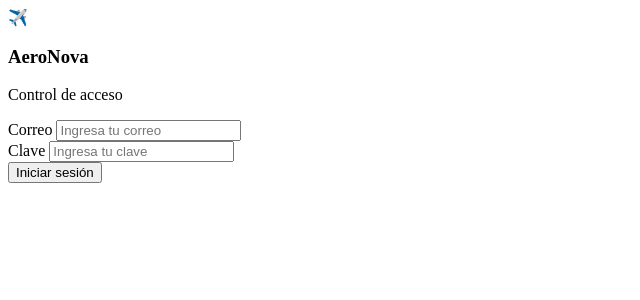
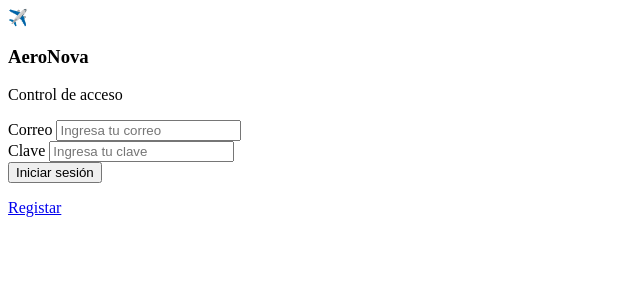
Before and after one commit to Mate0521/AeroNova, a PHP site: page /views/autenticar.php in a window 1280 px wide. Shown: the top 300 px of the page, without its empty margins (0-640 px from the left). Run offline with PHP 8.4, Linux system fonts and the light colour scheme.

Commit message:
comprovacion de  registro

```diff
--- a/views/autenticar.php
+++ b/views/autenticar.php
@@ -79,7 +79,7 @@ if (isset($_POST["autenticar"])) {
                 Iniciar sesión
             </button>
         </form>
-        <a href="?pid=<?php echo base64_encode("Registrar") ?>"></a>
+        <a href="?pid=<?php echo base64_encode("Registrar") ?>">Registar</a>
     </div>
 
 </div>
```
